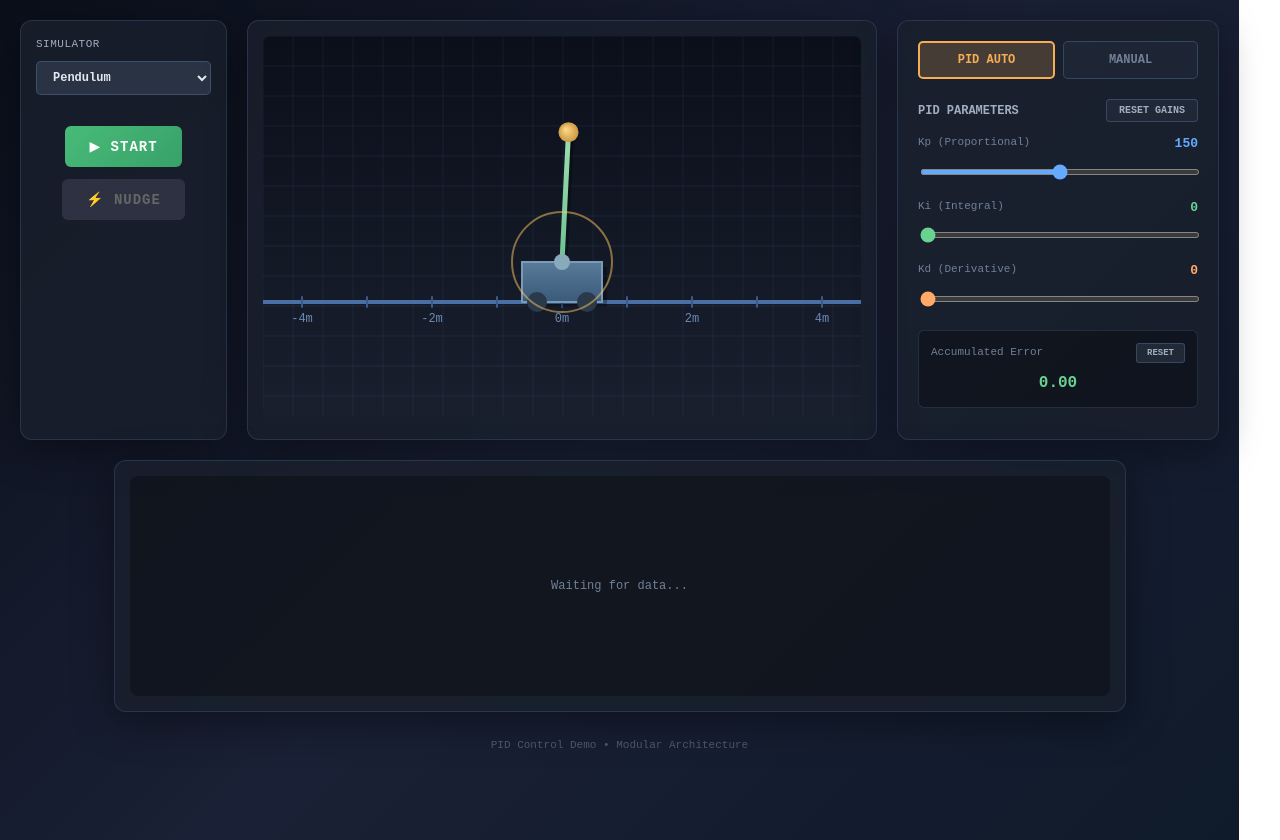
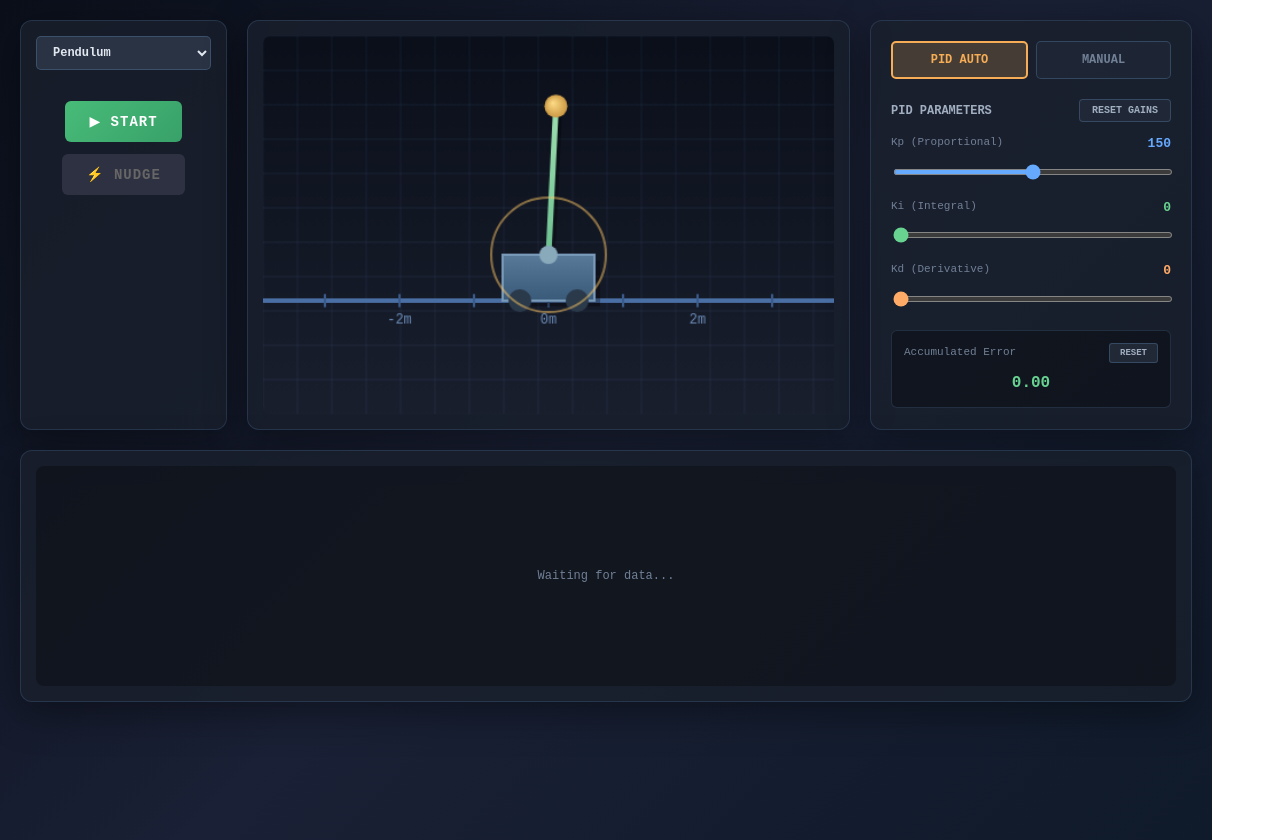
Before and after one commit to carlosnoyes/PID-demo, a React (Vite) app in the folder my-app/: page / in a window 1280 px wide. Built offline with nearby package versions, Linux system fonts and the light colour scheme.

Commit message:
fix: adjust layout and dimensions for simulator components to enhance usability

```diff
--- a/my-app/src/App.jsx
+++ b/my-app/src/App.jsx
@@ -1,6 +1,6 @@
 import { useState } from 'react';
 import { InvertedPendulumSimulator, DroneAltitudeSimulator, HotTubSimulator } from './simulators';
-import { colors, fonts } from './utils/styles';
+import { fonts } from './utils/styles';
 
 const SIMULATORS = [
   { id: 'pendulum', label: 'Pendulum', component: InvertedPendulumSimulator },
@@ -15,10 +15,11 @@ function App() {
 
   return (
     <div style={{
-      minHeight: '100vh',
+      height: '100vh',
       background: 'linear-gradient(135deg, #0a0f1a 0%, #1a2035 50%, #0f1a2a 100%)',
       padding: '20px',
-      fontFamily: fonts.mono
+      fontFamily: fonts.mono,
+      overflow: 'hidden'
     }}>
       {/* Active Simulator */}
       {ActiveComponent && (
@@ -29,15 +30,6 @@ function App() {
         />
       )}
 
-      {/* Footer */}
-      <div style={{
-        textAlign: 'center',
-        marginTop: '25px',
-        color: colors.text.dark,
-        fontSize: '11px'
-      }}>
-        <p>PID Control Demo • Modular Architecture</p>
-      </div>
     </div>
   );
 }
--- a/my-app/src/simulators/DroneAltitude.jsx
+++ b/my-app/src/simulators/DroneAltitude.jsx
@@ -467,16 +467,13 @@ const DroneAltitudeSimulator = ({ simulators = [], activeSimulator = 'drone', on
   );
 
   return (
-    <div style={{ display: 'flex', flexDirection: 'column', alignItems: 'center', gap: '20px', maxWidth: '1450px', margin: '0 auto' }}>
+    <div style={{ display: 'flex', flexDirection: 'column', alignItems: 'center', gap: '20px', maxWidth: '1300px', margin: '0 auto' }}>
       {/* Top Row: Left Panel + Simulation + Control Panel */}
       <div style={{ display: 'flex', gap: '20px', width: '100%' }}>
         {/* Left Button Panel */}
         <div style={{ ...panelStyles.base, padding: '15px', display: 'flex', flexDirection: 'column', gap: '15px', width: '175px', flexShrink: 0 }}>
           {/* Simulator Selector */}
           <div>
-            <label style={{ display: 'block', color: colors.text.secondary, fontSize: '11px', marginBottom: '8px', textTransform: 'uppercase', letterSpacing: '0.5px' }}>
-              Simulator
-            </label>
             <select
               value={activeSimulator}
               onChange={(e) => onSimulatorChange(e.target.value)}
@@ -512,7 +509,7 @@ const DroneAltitudeSimulator = ({ simulators = [], activeSimulator = 'drone', on
 
         {/* Simulation Window */}
         <div style={{ ...panelStyles.base, padding: '15px', flex: 1 }}>
-          <canvas ref={canvasRef} width={598} height={380} style={{ borderRadius: '8px' }} />
+          <canvas ref={canvasRef} width={498} height={330} style={{ display: 'block', width: '100%', height: 'auto', borderRadius: '8px' }} />
         </div>
 
         {/* Control Panel */}
@@ -538,7 +535,7 @@ const DroneAltitudeSimulator = ({ simulators = [], activeSimulator = 'drone', on
       </div>
 
       {/* Bottom Row: Data Tracking */}
-      <div style={{ ...panelStyles.base, padding: '15px' }}>
+      <div style={{ ...panelStyles.base, padding: '15px', width: '100%', boxSizing: 'border-box' }}>
         <DataChart
           timeHistory={plotData.timeHistory}
           series={[
@@ -547,7 +544,7 @@ const DroneAltitudeSimulator = ({ simulators = [], activeSimulator = 'drone', on
             { data: plotData.errorHistory, label: 'Error (m)', color: '#ff3366' },
             { data: plotData.thrustHistory, label: 'Control (N)', color: '#ffcc00' }
           ]}
-          width={980}
+          width={1140}
           height={220}
         />
       </div>
--- a/my-app/src/simulators/HotTub.jsx
+++ b/my-app/src/simulators/HotTub.jsx
@@ -373,16 +373,13 @@ const HotTubSimulator = ({ simulators = [], activeSimulator = 'hottub', onSimula
   );
 
   return (
-    <div style={{ display: 'flex', flexDirection: 'column', alignItems: 'center', gap: '20px', maxWidth: '1450px', margin: '0 auto' }}>
+    <div style={{ display: 'flex', flexDirection: 'column', alignItems: 'center', gap: '20px', maxWidth: '1300px', margin: '0 auto' }}>
       {/* Top Row: Left Panel + Simulation + Control Panel */}
       <div style={{ display: 'flex', gap: '20px', width: '100%' }}>
         {/* Left Button Panel */}
         <div style={{ ...panelStyles.base, padding: '15px', display: 'flex', flexDirection: 'column', gap: '15px', width: '175px', flexShrink: 0 }}>
           {/* Simulator Selector */}
           <div>
-            <label style={{ display: 'block', color: colors.text.secondary, fontSize: '11px', marginBottom: '8px', textTransform: 'uppercase', letterSpacing: '0.5px' }}>
-              Simulator
-            </label>
             <select
               value={activeSimulator}
               onChange={(e) => onSimulatorChange(e.target.value)}
@@ -418,7 +415,7 @@ const HotTubSimulator = ({ simulators = [], activeSimulator = 'hottub', onSimula
 
         {/* Simulation Window */}
         <div style={{ ...panelStyles.base, padding: '15px', flex: 1 }}>
-          <canvas ref={canvasRef} width={598} height={380} style={{ borderRadius: '8px' }} />
+          <canvas ref={canvasRef} width={498} height={330} style={{ display: 'block', width: '100%', height: 'auto', borderRadius: '8px' }} />
         </div>
 
         {/* Control Panel */}
@@ -445,7 +442,7 @@ const HotTubSimulator = ({ simulators = [], activeSimulator = 'hottub', onSimula
       </div>
 
       {/* Bottom Row: Data Tracking */}
-      <div style={{ ...panelStyles.base, padding: '15px' }}>
+      <div style={{ ...panelStyles.base, padding: '15px', width: '100%', boxSizing: 'border-box' }}>
         <DataChart
           timeHistory={plotData.timeHistory}
           series={[
@@ -454,7 +451,7 @@ const HotTubSimulator = ({ simulators = [], activeSimulator = 'hottub', onSimula
             { data: plotData.errorHistory, label: 'Error (°C)', color: '#ff3366' },
             { data: plotData.powerHistory, label: 'Control (kW)', color: '#ffcc00' }
           ]}
-          width={980}
+          width={1140}
           height={220}
         />
       </div>
--- a/my-app/src/simulators/InvertedPendulum.jsx
+++ b/my-app/src/simulators/InvertedPendulum.jsx
@@ -401,16 +401,13 @@ const InvertedPendulumSimulator = ({ simulators = [], activeSimulator = 'pendulu
   );
 
   return (
-    <div style={{ display: 'flex', flexDirection: 'column', alignItems: 'center', gap: '20px', maxWidth: '1450px', margin: '0 auto' }}>
+    <div style={{ display: 'flex', flexDirection: 'column', alignItems: 'center', gap: '20px', maxWidth: '1300px', margin: '0 auto' }}>
       {/* Top Row: Left Panel + Simulation + Control Panel */}
       <div style={{ display: 'flex', gap: '20px', width: '100%' }}>
         {/* Left Button Panel */}
         <div style={{ ...panelStyles.base, padding: '15px', display: 'flex', flexDirection: 'column', gap: '15px', width: '175px', flexShrink: 0 }}>
           {/* Simulator Selector */}
           <div>
-            <label style={{ display: 'block', color: colors.text.secondary, fontSize: '11px', marginBottom: '8px', textTransform: 'uppercase', letterSpacing: '0.5px' }}>
-              Simulator
-            </label>
             <select
               value={activeSimulator}
               onChange={(e) => onSimulatorChange(e.target.value)}
@@ -445,7 +442,7 @@ const InvertedPendulumSimulator = ({ simulators = [], activeSimulator = 'pendulu
 
         {/* Simulation Window */}
         <div style={{ ...panelStyles.base, padding: '15px', flex: 1 }}>
-          <canvas ref={canvasRef} width={598} height={380} style={{ borderRadius: '8px' }} />
+          <canvas ref={canvasRef} width={498} height={330} style={{ display: 'block', width: '100%', height: 'auto', borderRadius: '8px' }} />
         </div>
 
         {/* Control Panel */}
@@ -469,7 +466,7 @@ const InvertedPendulumSimulator = ({ simulators = [], activeSimulator = 'pendulu
       </div>
 
       {/* Bottom Row: Data Tracking */}
-      <div style={{ ...panelStyles.base, padding: '15px' }}>
+      <div style={{ ...panelStyles.base, padding: '15px', width: '100%', boxSizing: 'border-box' }}>
         <DataChart
           timeHistory={plotData.timeHistory}
           series={[
@@ -478,7 +475,7 @@ const InvertedPendulumSimulator = ({ simulators = [], activeSimulator = 'pendulu
             { data: plotData.errorHistory, label: 'Error (deg)', color: '#ff3366' },
             { data: plotData.forceHistory, label: 'Control (N)', color: '#ffcc00' }
           ]}
-          width={980}
+          width={1140}
           height={220}
         />
       </div>
```
